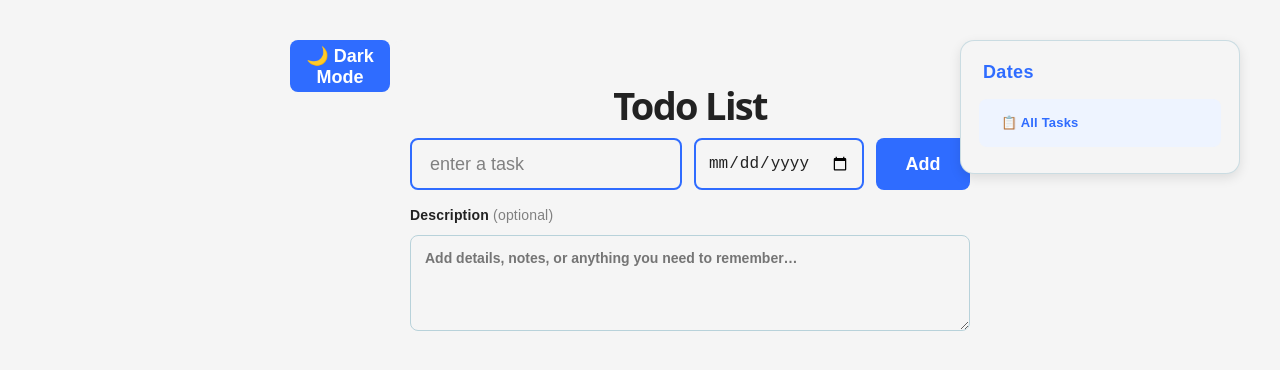
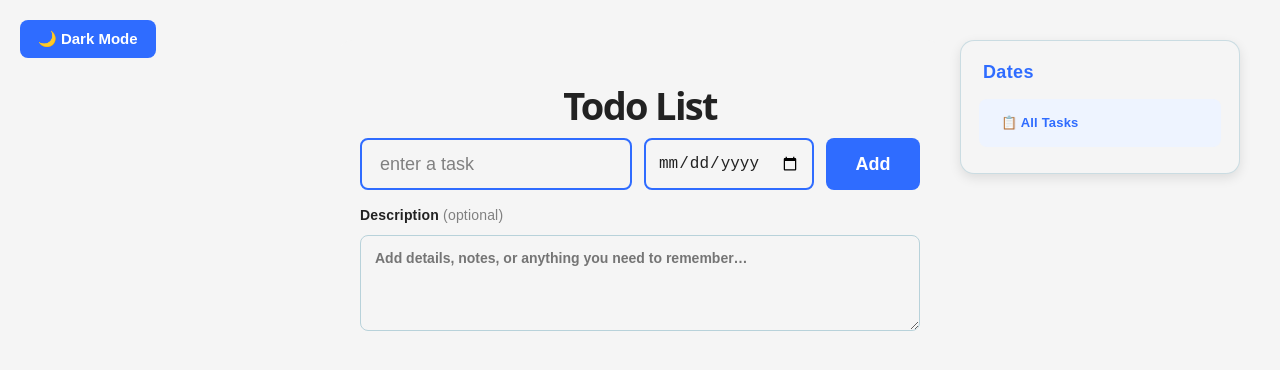
Before and after one commit to bodaalaa19/todo-react-ts, a React (Vite) app: page / in a window 1280 px wide. Shown: the top 370 px of the page. Built offline with nearby package versions, Linux system fonts and the light colour scheme.

Commit message:
resolved all the comments, mainlytry/catch with the local storage and and the theme for the toggle button of the theme button

```diff
--- a/src/App.tsx
+++ b/src/App.tsx
@@ -11,7 +11,14 @@ import "./App.css";
 function App() {
   const [todos, setTodos] = useState<Todo[]>(() => {
     const storedTodos = localStorage.getItem("todos");
-    return storedTodos ? JSON.parse(storedTodos) : [];
+    if (!storedTodos) return [];
+
+    try {
+      const parsedTodos: unknown = JSON.parse(storedTodos);
+      return Array.isArray(parsedTodos) ? parsedTodos : [];
+    } catch {
+      return [];
+    }
   });
   const { route, navigate } = useCustomRouter();
   const [selectedDate, setSelectedDate] = useState<string | null>(null);
@@ -25,7 +32,7 @@ function App() {
   useEffect(() => {
     localStorage.setItem("todos", JSON.stringify(todos));
   }, [todos]);
-  const onAddTodo = (text: string, description: string, date: string) => {
+  const onAddTodo = useCallback((text: string, description: string, date: string) => {
     const newTodo: Todo = {
       id: crypto.randomUUID(),
       text: text,
@@ -35,7 +42,7 @@ function App() {
     };
 
     setTodos((prevTodos) => [...prevTodos, newTodo]);
-  };
+  }, []);
   const onDeleteTodo = useCallback((id: string) => {
     setTodos((prevTodos) => prevTodos.filter((todo) => todo.id !== id));
   }, []);
@@ -64,7 +71,14 @@ function App() {
   );
   const [isDark, setIsDark] = useState<boolean>(() => {
     const storedTheme = localStorage.getItem("isDark");
-    return storedTheme ? JSON.parse(storedTheme) : false;
+    if (!storedTheme) return false;
+
+    try {
+      const parsedTheme: unknown = JSON.parse(storedTheme);
+      return typeof parsedTheme === "boolean" ? parsedTheme : false;
+    } catch {
+      return false;
+    }
   });
 
   useEffect(() => {
@@ -85,10 +99,9 @@ function App() {
 
   return (
     <div className={`app ${isDark ? "dark" : "light"}`}>
-      {" "}
       <DateSidebar todos={todos} onSelectDate={setSelectedDate} />
       <button
-        className="add-btn"
+        className="theme-btn"
         onClick={() => setIsDark(!isDark)}
       >
         {isDark ? "☀️ Light Mode" : "🌙 Dark Mode"}
--- a/src/components/DateSidebar.tsx
+++ b/src/components/DateSidebar.tsx
@@ -12,8 +12,7 @@ function formatDate(dateString: string) {
     return "📅 No date";
   }
 
-const [year, month, day] =
-    dateString.split("-").map(Number);
+  const [year, month, day] = dateString.split("-").map(Number);
 
   const date = new Date(year, month - 1, day);
   const today = new Date();
--- a/src/components/TodoForm.css
+++ b/src/components/TodoForm.css
@@ -47,7 +47,9 @@
   line-height: 1.45;
   resize: vertical;
   outline: none;
-  transition: border-color 0.2s, box-shadow 0.2s;
+  transition:
+    border-color 0.2s,
+    box-shadow 0.2s;
 }
 
 .description-input:focus {
--- a/src/components/TodoForm.tsx
+++ b/src/components/TodoForm.tsx
@@ -14,11 +14,11 @@ function TodoForm({ onAddTodo }: TodoFormProps) {
     onAddTodo(taskText, description, date);
     resetInputs();
   };
-const resetInputs=()=>{
-setTaskText("");
+  const resetInputs = () => {
+    setTaskText("");
     setDescription("");
     setDate("");
-}
+  };
   return (
     <form onSubmit={handleSubmit} className="todo-form">
       <div className="todo-form-row">
```
Also changed, not shown: src/components/TodoItem.css (+11 -3 lines), src/types/todo.ts (+3 -4 lines). Lines whose indentation alone changed are shown as unchanged.
